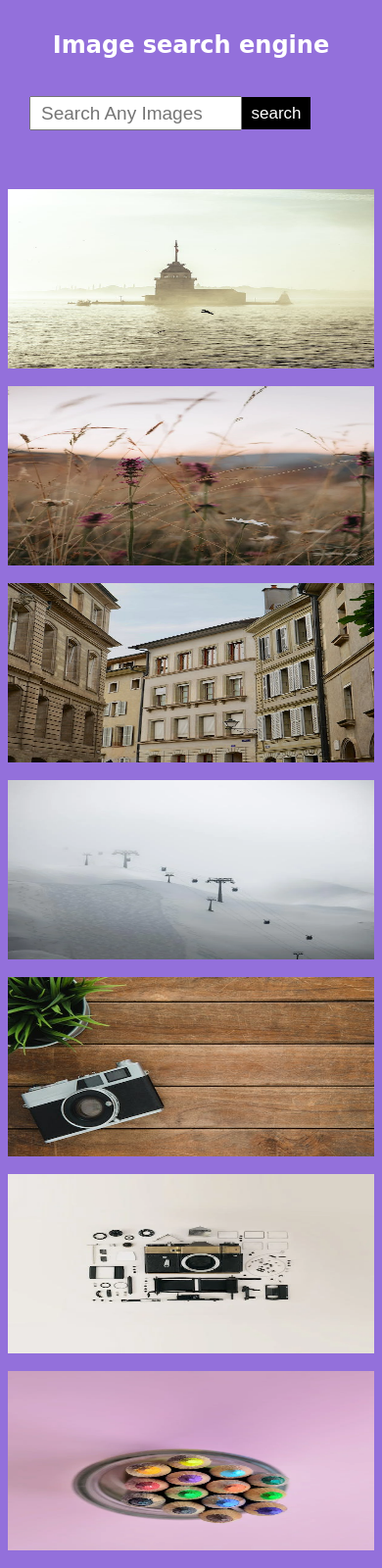
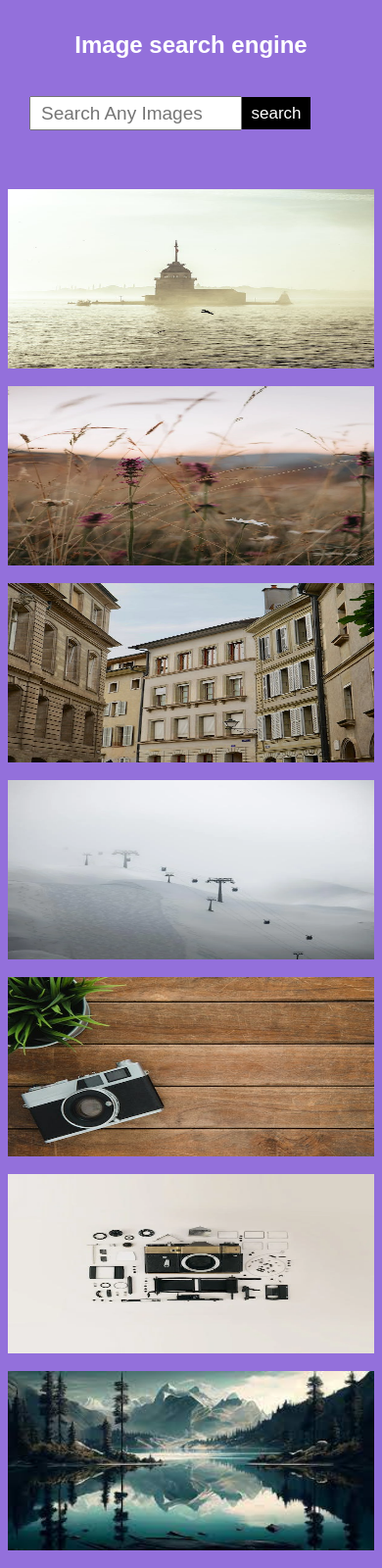
Before and after one commit to mk8842678/searchImage, a plain HTML site: page index.html in a window 390 px wide. Shown: the top 1600 px of the page at 98% size. Drawn offline with Linux system fonts and the light colour scheme.

Commit message:
something

```diff
--- a/index.html
+++ b/index.html
@@ -25,7 +25,7 @@
           <div class="images"><img src="image/img4.webp" alt=""></div>
           <div class="images"><img src="image/img5.jpeg" alt=""></div>
           <div class="images"><img src="image/img6.webp" alt=""></div>
-          <div class="images"><img src="image/img7.webp" alt=""></div>
+          <div class="images"><img src="image/img07.jpeg" alt=""></div>
           <div class="images"><img src="image/img8.webp" alt=""></div>
           <div class="images"><img src="image/img9.jpeg" alt=""></div>
           <div class="images"><img src="image/img10.jpeg" alt=""></div>
--- a/script.js
+++ b/script.js
@@ -5,13 +5,17 @@ function showMore() {
      perpage += 15
      getimages()
 }
+
 function searchBtn() {
      getimages()
+
+
 }
 const getimages = async () => {
      let searchImages = document.getElementById("input").value
-     document.getElementById("input").value = ''
+
      let url = `https://api.pexels.com/v1/search?query=${searchImages}&page=${currentpage}&per_page=${perpage}`
+
      await fetch(url, {
           headers: { Authorization: apikey }
      })
@@ -21,12 +25,10 @@ const getimages = async () => {
           .then((res) => {
                createImageTable(res.photos)
           })
-
 }
 
+function createImageTable(data) {
 
-
-function createImageTable(data) {
      console.log(data);
      let element = ""
      data.map((item) => {
@@ -34,12 +36,9 @@ function createImageTable(data) {
                element += `
           <div class="imageparent">
           <img src=${item.src.landscape} alt="error" id='img1'/>
-
-
           </div>`
-
-
           )
      })
      document.getElementById("showelement").innerHTML = element
+
 }
--- a/style.css
+++ b/style.css
@@ -164,7 +164,7 @@ body {
 
      .heading h1 {
           font-size: 24px;
-          font-family: cursive;
+          font-family: sans-serif;
      }
 
      .search-input {
```
Also changed, not shown: image/img07.jpeg (added).
